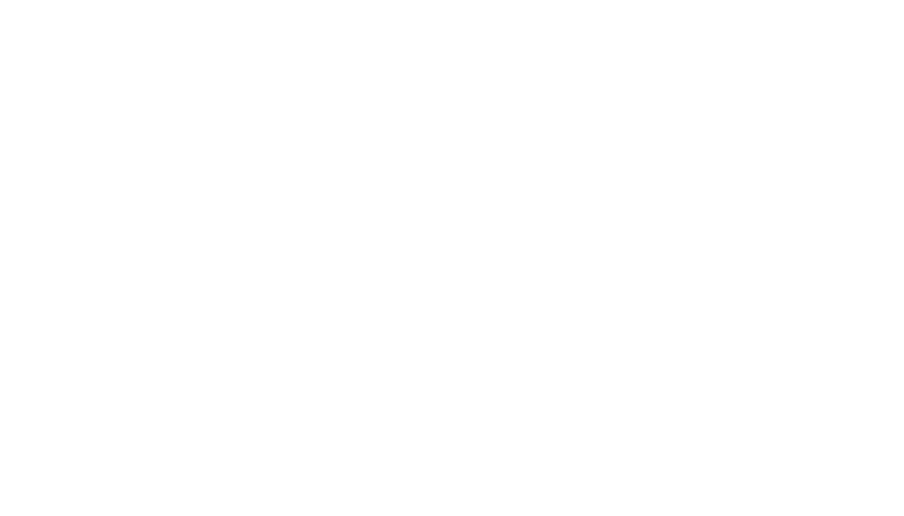
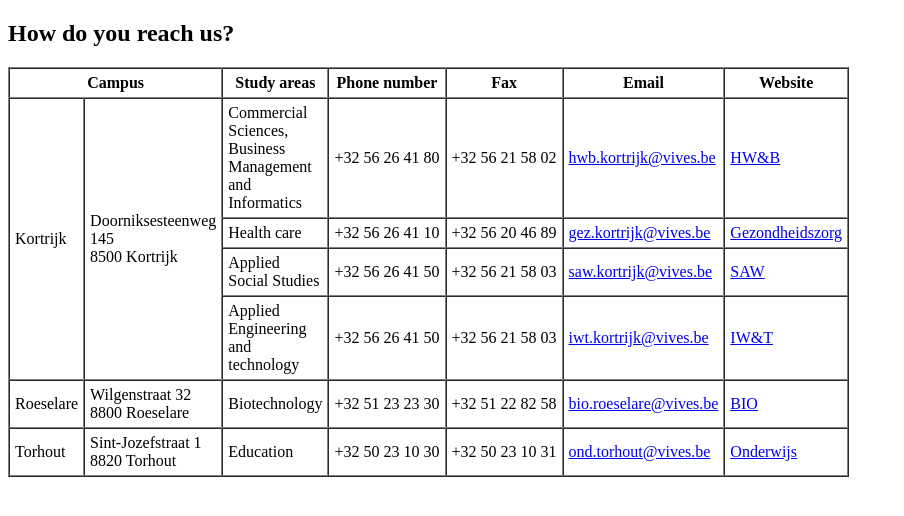
Before and after one commit to Theophile0/Labo_3, a plain HTML site: page contact/index.html in a window 1280 px wide. Shown: the whole page, without its empty margins (0-904 px from the left). Drawn offline with Linux system fonts and the light colour scheme.

Commit message:
contact pagina en homepagina

```diff
--- a/contact/index.html
+++ b/contact/index.html
@@ -2,9 +2,67 @@
 <html lang="en">
 <head>
     <meta charset="UTF-8">
-    <title>Title</title>
+    <title>Contact Info</title>
 </head>
 <body>
-
+<h2>How do you reach us?</h2>
+<table border="1" cellpadding="5" cellspacing="0">
+    <tr>
+        <th colspan="2">Campus</th>
+        <th>Study areas</th>
+        <th>Phone number</th>
+        <th>Fax</th>
+        <th>Email</th>
+        <th>Website</th>
+    </tr>
+    <tr>
+        <td rowspan="4">Kortrijk</td>
+        <td rowspan="4">Doorniksesteenweg <br>145 <br>8500 Kortrijk</td>
+        <td>Commercial <br> Sciences, <br> Business <br> Management <br> and <br> Informatics</td>
+        <td>+32 56 26 41 80</td>
+        <td>+32 56 21 58 02</td>
+        <td><a href="hwb.kortrijk@vives.be">hwb.kortrijk@vives.be</a></td>
+        <td><a href="https://www.vives.be/nl/handelswetenschappen-en-bedrijfskunde">HW&B</a></td>
+    </tr>
+    <tr>
+        <td>Health care</td>
+        <td>+32 56 26 41 10</td>
+        <td>+32 56 20 46 89</td>
+        <td><a href="gez.kortrijk@vives.be">gez.kortrijk@vives.be</a></td>
+        <td><a href="https://www.vives.be/nl/gezondheidszorg">Gezondheidszorg</a></td>
+    </tr>
+    <tr>
+        <td>Applied <br>Social Studies</td>
+        <td>+32 56 26 41 50</td>
+        <td>+32 56 21 58 03</td>
+        <td><a href="saw.kortrijk@vives.be">saw.kortrijk@vives.be</a></td>
+        <td><a href="https://www.vives.be/nl/sociaal-agogisch-werk">SAW</a></td>
+    </tr>
+    <tr>
+        <td>Applied <br>Engineering <br>and <br>technology </td>
+        <td>+32 56 26 41 50</td>
+        <td>+32 56 21 58 03</td>
+        <td><a href="iwt.kortrijk@vives.be">iwt.kortrijk@vives.be</a></td>
+        <td><a href="https://www.vives.be/en/applied-engineering-and-technology">IW&T</a></td>
+    </tr>
+    <tr>
+        <td>Roeselare</td>
+        <td>Wilgenstraat 32 <br> 8800 Roeselare</td>
+        <td>Biotechnology </td>
+        <td>+32 51 23 23 30</td>
+        <td>+32 51 22 82 58</td>
+        <td><a href="bio.roeselare@vives.be">bio.roeselare@vives.be</a></td>
+        <td><a href="https://www.vives.be/nl/biotechniek">BIO</a></td>
+    </tr>
+    <tr>
+        <td>Torhout</td>
+        <td>Sint-Jozefstraat 1 <br>8820 Torhout</td>
+        <td>Education</td>
+        <td>+32 50 23 10 30</td>
+        <td>+32 50 23 10 31</td>
+        <td><a href="ond.torhout@vives.be">ond.torhout@vives.be</a></td>
+        <td><a href="https://www.vives.be/nl/onderwijs">Onderwijs</a></td>
+    </tr>
+</table>
 </body>
 </html>
```
Also changed, not shown: Opdrachten_1_2_3.html (added, +10 -0 lines), homepage/index.html (+22 -8 lines), index.html (+9 -3 lines), homepage/images/Theo.jpg (added).
